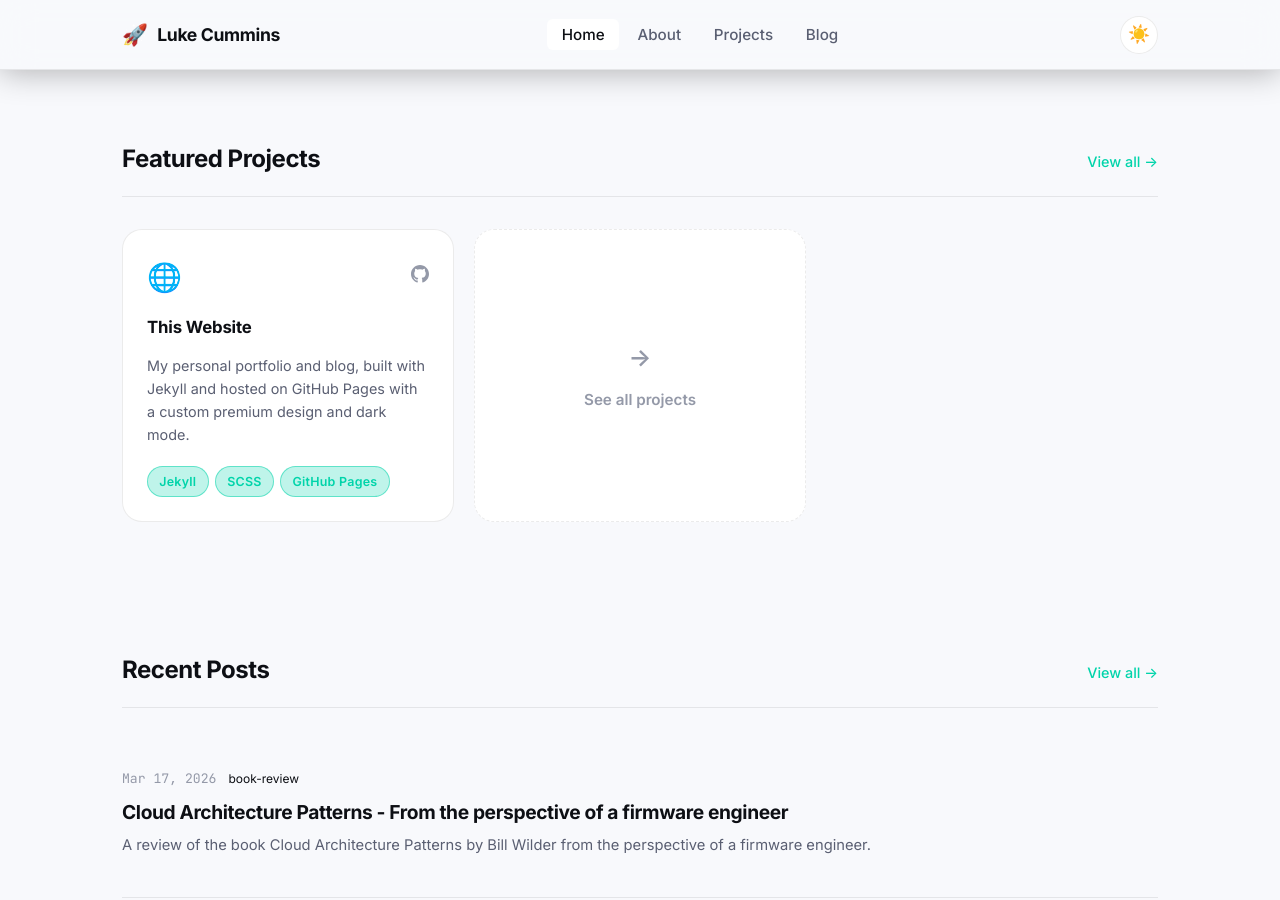
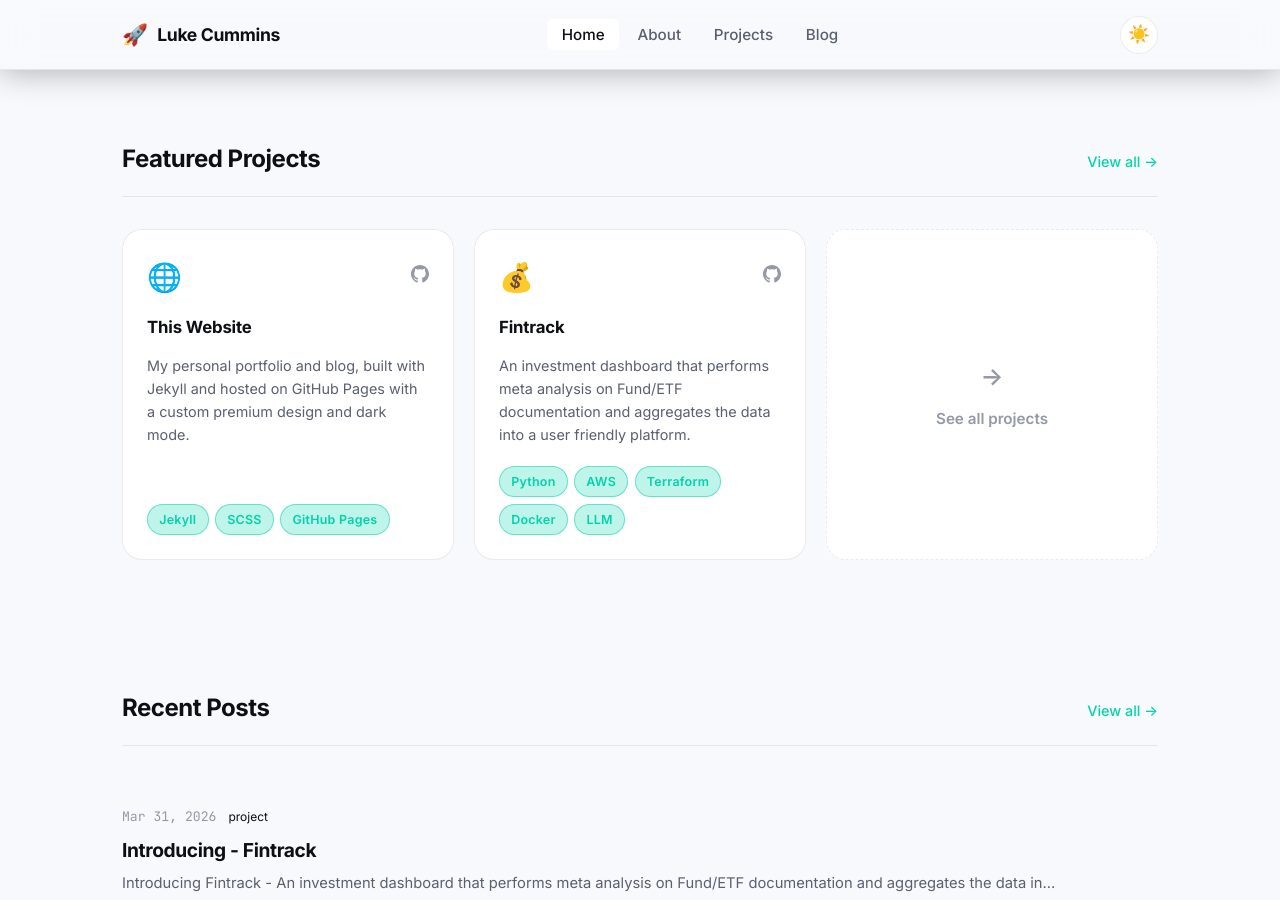
Before and after one commit to lc2232/lc2232.github.io, a Jekyll site: the page built from index.html, in a window 1280 px wide and 900 px high, scrolled down 718 px. Built offline with Jekyll 4.4.1, drawn with Linux system fonts in a browser that asks for light colours.

Commit message:
blog: introducing fintrack

```diff
--- /dev/null
+++ b/_posts/2026-03-31-introducing-fintrack.md
@@ -0,0 +1,61 @@
+---
+layout: post
+title: "Introducing - Fintrack"
+date: 2026-03-31
+tags: [project]
+excerpt: "Introducing Fintrack - An investment dashboard that performs meta analysis on Fund/ETF documentation and aggregates the data into a user friendly platform."
+---
+
+# The Problem
+
+Having always been someone with an interest in finance and technology, I've often found it difficult to get a clear picture of what I'm actually investing in. This is especially the case when investing in financial products such as funds and ETFs to diversify against the market and reduce risk in a portfolio.
+
+Since I started investing at 18, I've stuck with my high-street bank's investment app. However, as is often the case with traditional banks, they are bricks-and-mortar first, digital second. This frustration inspired me to build my own platform - Fintrack. I built it primarily as a learning exercise, but also as a method of continuing to gain the investment insight for myself.
+
+# Fintrack
+
+## Stack
+
+With my own aspirations of becoming a backend engineer, I primarily focused on the backend architecture and implementation for this first version with aims to improve the frontend in the future as I implement more and more endpoints.
+
+### Backend
+
+For the backend, I designed a robust, scalable microservices architecture. To ensure reproducibility and establish strong Infrastructure-as-Code (IaC) principles, the entire stack is provisioned on AWS using Terraform. Key components are deployed as Serverless AWS Lambdas and the API's are containerised using Docker, allowing for a consistent, reliable environment.
+
+The backend is logically split into two main user-facing services:
+1. **Upload API**: Handles the secure ingestion of financial documents relating to ETF/fund investments via S3 and DynamoDB.
+2. **Analytics API**: Allows users to query the extracted data and gain comprehensive portfolio insights.
+
+A major architectural highlight of Fintrack is its document processing pipeline. Extracting structured data from unstructured documents using LLMs is a resource-intensive computing task. To prevent these long-running tasks from blocking the API, I implemented a [Queue-Centric Workflow](/blog/2026/03/17/cloud-architecture-patterns/), a design pattern I explored and learnt about in a previous post.
+
+This was not the only pattern I had leveraged from the Cloud Architecture Patterns book, as my Upload API also utilises a Valet Key to allow for secure, temporary access to the S3 bucket for the user to upload their documents. By leveraging this pattern, the Upload API immediately returns a successful response with a pre-signed S3 URL. Upon ObjectCreation in the S3 bucket an event is triggered which pushes a message to a queue.
+
+A separate background worker then picks up this message to perform the heavy LLM extraction (1-2s processing duration). This decoupling not only ensures a highly responsive user experience but also provides built-in resilience and scalability, gracefully handling traffic without overwhelming the system.
+
+The DynamoDB acts as a mechanism to track state throughout the processing pipeline, allowing for the services to be truly stateless, and allow for idempotent processing through the use of conditional updates to the table. For example, if a document is already in the processing phase, even if a duplicate event is received, the conditional update will fail and the message will be ignored.
+
+In the future, I plan to augment this pipeline by allowing users to enter an ETF/fund's ISIN or ticker symbol. Fintrack will then automatically collate investment information directly from APIs like [Alpha Vantage](https://www.alphavantage.co/#about), minimizing the need for manual document uploads, and the lengthy LLM based extraction.
+
+Another improvement I would like to make is to perform some background processing of the analytics. Currently the analytics service performs the data aggregation and processing on demand. Right now that is fine as this is simply the MVP of the platform, but as the platform increases in scale, this will become a bottleneck.
+
+#### Diagram
+
+![Fintrack Architecture Diagram](/assets/img/fintrack_v1/fintrack_v1_architecture.png)
+
+### Frontend
+
+The frontend is a minimalist HTML, CSS, and JS single-page application built to interface efficiently with the backend APIs. While currently streamlined primarily for testing our data-extraction and analytical endpoints, it establishes a solid architectural foundation for future user-experience upgrades.
+
+## Demo
+
+![Fintrack Demo GIF](/assets/img/fintrack_v1/fintrack_v1_demo.gif)
+
+
+## Future
+
+I already have a few improvements in mind for the next version of Fintrack, namely the following will be my main focus:
+
+- Introduction of LLM based tooling to assist with the validation of the extracted data
+- Utlising Alpha Vantage or other similar APIs to provide a more comprehensive view of the user's investments
+- Allow users to also upload their stock market investments to get a holistic view of their portfolio
+- Process analytical data through background workers, and not on-demand.
--- a/index.html
+++ b/index.html
@@ -88,6 +88,30 @@ title: Home
       </div>
     </article>
 
+    <article class="project-card">
+      <div class="project-card-header">
+        <span class="project-icon">💰</span>
+        <div class="project-links">
+          <a href="https://github.com/lc2232/fintrack" target="_blank" rel="noopener" aria-label="Source code">
+            <svg xmlns="http://www.w3.org/2000/svg" width="18" height="18" viewBox="0 0 24 24" fill="currentColor">
+              <path
+                d="M12 0c-6.626 0-12 5.373-12 12 0 5.302 3.438 9.8 8.207 11.387.599.111.793-.261.793-.577v-2.234c-3.338.726-4.033-1.416-4.033-1.416-.546-1.387-1.333-1.756-1.333-1.756-1.089-.745.083-.729.083-.729 1.205.084 1.839 1.237 1.839 1.237 1.07 1.834 2.807 1.304 3.492.997.107-.775.418-1.305.762-1.604-2.665-.305-5.467-1.334-5.467-5.931 0-1.311.469-2.381 1.236-3.221-.124-.303-.535-1.524.117-3.176 0 0 1.008-.322 3.301 1.23.957-.266 1.983-.399 3.003-.404 1.02.005 2.047.138 3.006.404 2.291-1.552 3.297-1.23 3.297-1.23.653 1.653.242 2.874.118 3.176.77.84 1.235 1.911 1.235 3.221 0 4.609-2.807 5.624-5.479 5.921.43.372.823 1.102.823 2.222v3.293c0 .319.192.694.801.576 4.765-1.589 8.199-6.086 8.199-11.386 0-6.627-5.373-12-12-12z" />
+            </svg>
+          </a>
+        </div>
+      </div>
+      <h3 class="project-title">Fintrack</h3>
+      <p class="project-desc">An investment dashboard that performs meta analysis on Fund/ETF documentation and
+        aggregates the data into a user friendly platform.</p>
+      <div class="project-tags">
+        <span class="tag">Python</span>
+        <span class="tag">AWS</span>
+        <span class="tag">Terraform</span>
+        <span class="tag">Docker</span>
+        <span class="tag">LLM</span>
+      </div>
+    </article>
+
     <article class="project-card project-card-cta">
       <a href="{{ '/projects' | relative_url }}" class="project-cta-link">
         <span class="cta-icon">→</span>
--- a/projects.md
+++ b/projects.md
@@ -36,4 +36,30 @@ A selection of personal and professional projects I've worked on. Find all my pu
     </div>
   </article>
 
+  <article class="project-card-full">
+    <div class="project-card-header">
+      <span class="project-icon">💰</span>
+      <div class="project-links">
+        <a href="https://github.com/lc2232/fintrack" target="_blank" rel="noopener" class="project-link-btn">GitHub →</a>
+      </div>
+    </div>
+    <h2>Fintrack</h2>
+    <p>An investment dashboard that performs meta analysis on Fund/ETF documentation and aggregates the data into a user friendly platform.</p>
+    <h3>Highlights</h3>
+    <ul>
+      <li>Deployed to AWS</li>
+      <li>Microservices architecture</li>
+      <li>Docker</li>
+      <li>Terraform</li>
+      <li>LLM extraction pipeline</li>
+    </ul>
+    <div class="project-tags">
+      <span class="tag">Python</span>
+      <span class="tag">AWS</span>
+      <span class="tag">Terraform</span>
+      <span class="tag">Docker</span>
+      <span class="tag">LLM</span>
+    </div>
+  </article>
+
 </div>
```
Also changed, not shown: assets/img/fintrack_v1/fintrack_v1_architecture.png (added), 2 other files.
